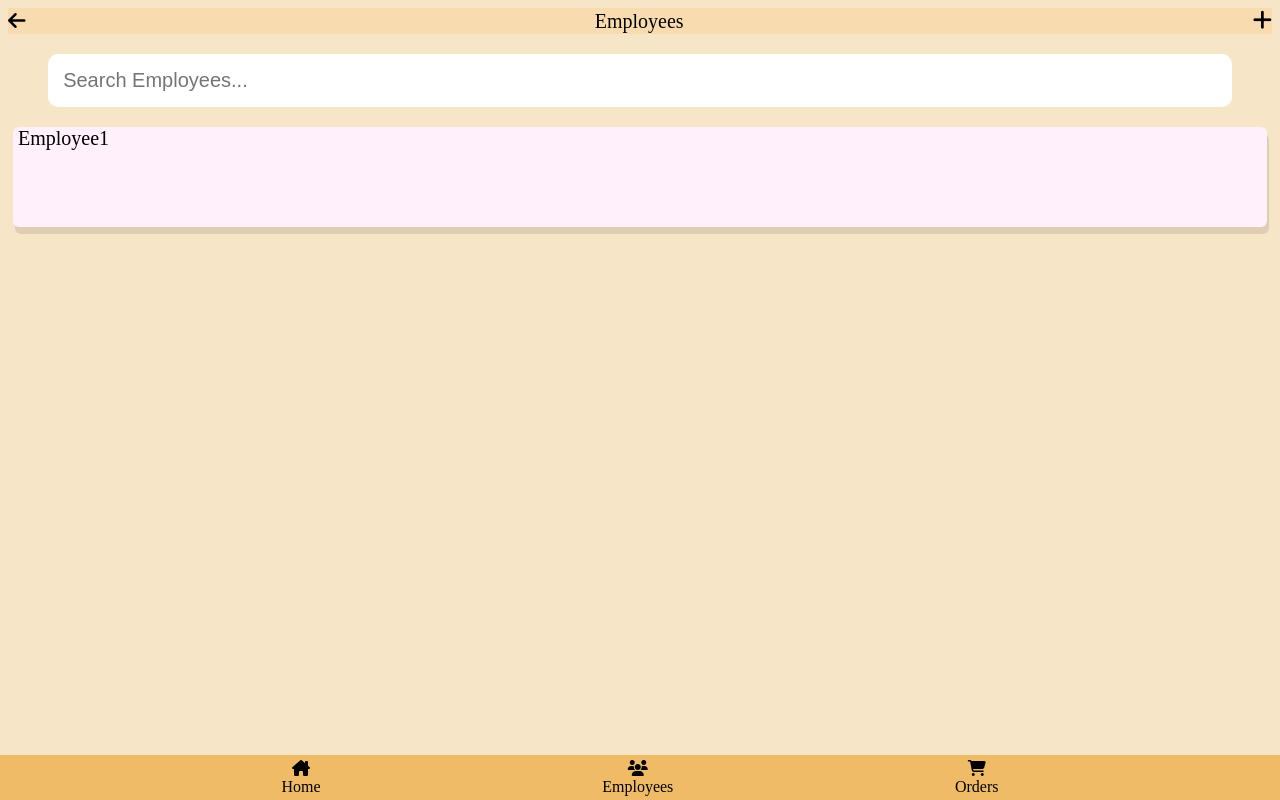
After one commit to milanbk922-cmyk/Furniture-management, a Django app: page /employee/ in a window 1280 px wide. The commit adds this page. Run offline with Django 5.2, Linux system fonts and the light colour scheme.

Commit message:
UI design update

```diff
--- a/furniture/dashboard/urls.py
+++ b/furniture/dashboard/urls.py
@@ -1,5 +1,7 @@
 from django.urls import path
 from . import views
 urlpatterns =[
-    path('', views.home , name = 'home')
+    path('', views.home , name = 'home'),
+    path('employee/', views.employee, name = 'employee'),
+    path('order/', views.order, name='order'),
 ]
--- a/furniture/dashboard/views.py
+++ b/furniture/dashboard/views.py
@@ -4,3 +4,7 @@ from django.http import HttpResponse
 # Create your views here.
 def home(request):
     return render(request, 'home.html')
+def employee(request):
+    return render(request, "employees/employee.html")
+def order(request):
+    return render(request, "orders/order.html")
--- a/furniture/static/css/style.css
+++ b/furniture/static/css/style.css
@@ -1,3 +1,4 @@
+/* home navbar */
 .header {
     width: 100%;
 }
@@ -26,11 +27,13 @@
 }
 
 body{
-    background-color:rgb(254, 246, 233)
+    background-color:rgb(247 229 200);
 }
 .home{
     text-align:center;
 }
+
+/* footer */
 .footer{
     position: fixed;
     bottom: 0px;
@@ -47,3 +50,69 @@ body{
 .div3{
     text-align: center;
 }
+.section{
+    text-decoration: none;
+    color: black;
+}
+.section:hover{
+    color:rgb(63, 63, 65);
+}
+.div2:target{
+    background-color:white;
+}
+.div3:target{
+    background-color:white;
+}
+
+/* employee */
+.empnav {
+    display: flex;
+    justify-content: space-between;
+    align-items: center;
+    width: 100%;
+    background-color:rgb(248, 220, 175);
+}
+.plus{
+    font-size: 22px;
+    cursor: pointer;
+}
+.search_box{
+    margin : 20px 5px;
+    display: flex;
+    justify-content: center;
+    border-radius: 5px;
+}
+.search_box input{
+    width: 92%;
+    padding: 15px;
+    border: none;
+    border-radius: 10px;
+    font-size: 20px;
+}
+.employee_list{
+    margin :15px 5px;
+    display: flex;
+    flex-direction: column;
+}
+.employee_card{
+    width: 100%;
+    height: 100px;
+    border-radius: 6px;
+    background-color: rgb(255 240 252);
+    box-shadow: 2px 7px rgba(0, 0, 0, 0.1);
+}
+.employee_avatar{
+    width: 98%;
+    padding-left: 5px;
+    padding-right: 5px;
+    font-size: 20px;
+}
+
+/* order */
+.ordernav {
+    display: flex;
+    justify-content: space-between;
+    align-items: center;
+    width: 100%;
+    background-color:rgb(248, 220, 175);
+}
--- a/furniture/templates/base.html
+++ b/furniture/templates/base.html
@@ -8,7 +8,9 @@
 
 </head>
 <body>
+    {%block navbar%}
     {%include 'includes/navbar.html'%}
+    {% endblock %}
     <main>
         {%block content%}
         {%endblock%}
--- /dev/null
+++ b/furniture/templates/employees/employee.html
@@ -0,0 +1,32 @@
+{% extends "base.html" %}
+{%load static%}
+{%block navbar%}
+<link rel="stylesheet" href="https://cdnjs.cloudflare.com/ajax/libs/font-awesome/6.5.2/css/all.min.css">
+<header class="empnav">
+        <div class= "nav1">
+            <a href="{%url 'home'%}" class="section" >
+            <span style="font-size: 20px;">
+                <i class="fa-solid fa-arrow-left"></i>
+            </span>
+            </a>
+        </div>
+        <div class= "nav2">Employees</div>
+        <div class= "nav3">
+            <span class="plus">
+                <i class="fa-solid fa-plus"></i>
+            </span>
+        </div>
+</header>
+{%endblock%}
+{%block content%}
+    <div class = "search_box">
+        <input type="text" placeholder="Search Employees...">
+    </div>
+    <div class = "employee_list">
+        <div class = "employee_card">
+            <div class = "employee_avatar">
+                Employee1
+            </div>
+        </div>
+    </div>
+{%endblock%}
--- a/furniture/templates/includes/footer.html
+++ b/furniture/templates/includes/footer.html
@@ -2,15 +2,15 @@
 <link rel="stylesheet" href="https://cdnjs.cloudflare.com/ajax/libs/font-awesome/6.5.2/css/all.min.css">
 <footer class = "footer">
     <div class= "div1">
-        <i class="fa-sharp-duotone fa-solid fa-house-chimney"></i><br>
-        Home
+        <a href="{%url 'home'%}" class="section" ><i class="fa-sharp-duotone fa-solid fa-house-chimney"></i><br>
+        Home </a>
     </div>
     <div class= "div2">
-        <i class="fa-solid fa-users"></i><br>
-        Employee
+        <a href="{%url 'employee'%}" class="section" ><i class="fa-solid fa-users"></i><br>
+        Employees</a>
     </div>
     <div class= "div3">
-        <i class="fa-solid fa-cart-shopping"></i><br>
-        Orders
+        <a href="{%url 'order'%}" class="section" ><i class="fa-solid fa-cart-shopping"></i><br>
+        Orders </a>
     </div>
 </footer>
```
Also changed, not shown: furniture/templates/orders/order.html (added, +24 -0 lines).
